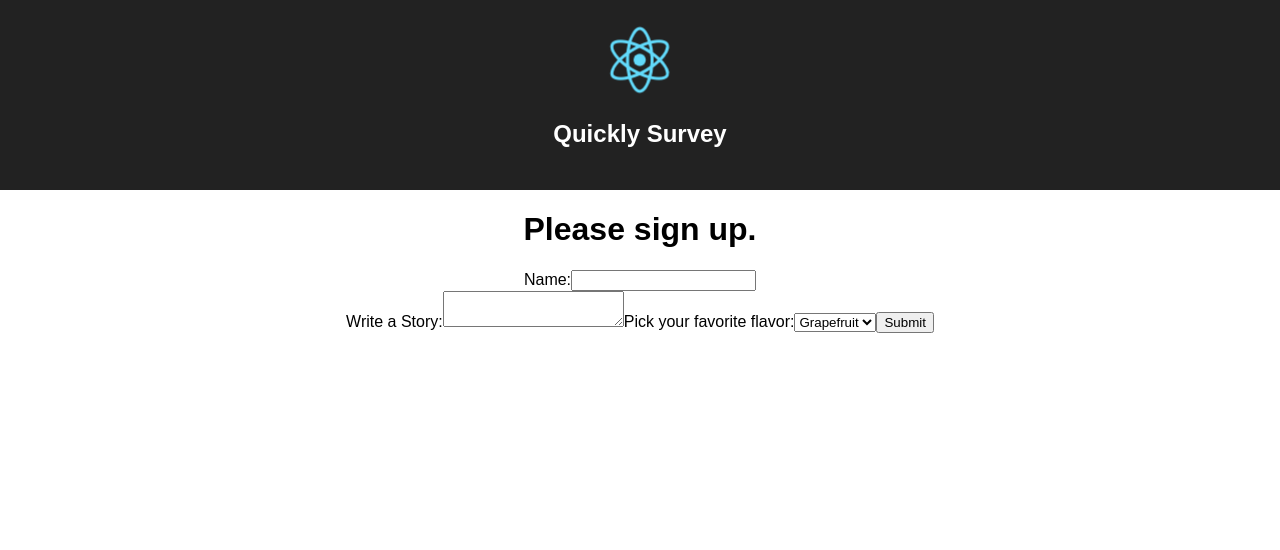
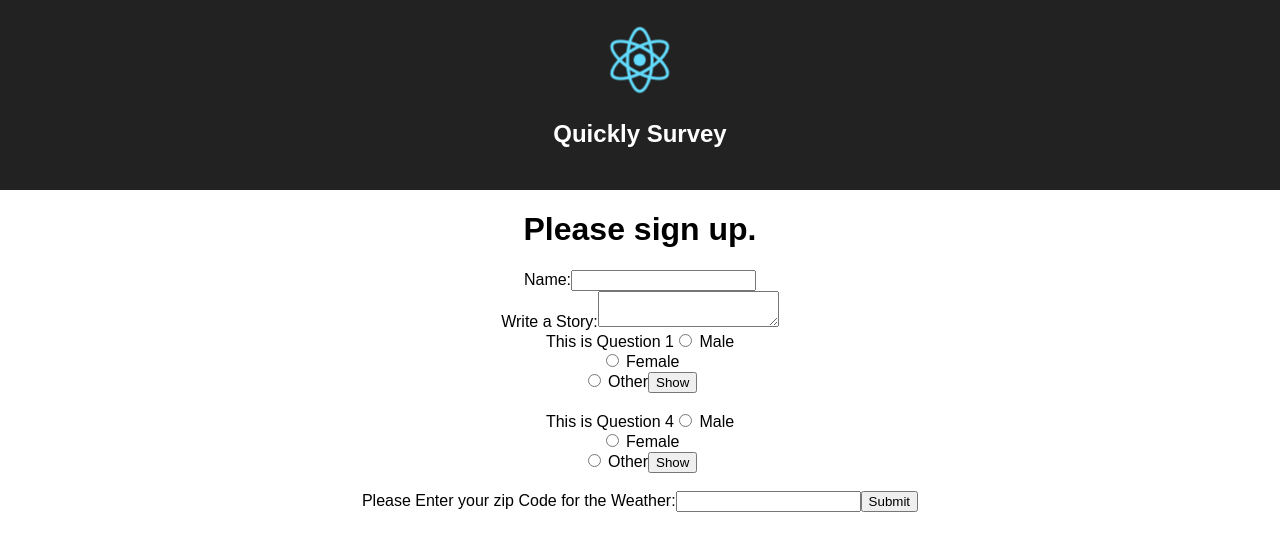
Before and after one commit to 52lions06/survey, a React (Create React App) app: page / in a window 1280 px wide. Shown: the top 550 px of the page. Built offline with nearby package versions, Linux system fonts and the light colour scheme.

Commit message:
restarted

```diff
--- a/src/components/Form/Form.js
+++ /dev/null
@@ -1,5 +0,0 @@
-import React from 'react';
-
-const Form = (props) => {
-
-}
--- a/src/components/Form/QuestionsA.js
+++ b/src/components/Form/QuestionsA.js
@@ -0,0 +1,35 @@
+import React from 'react';
+import ShowQuestions from './ShowQuestions'
+
+class QuestionsA extends React.Component {
+  constructor(props) {
+    super(props);
+    this.state = {showQuestions: false}
+    this.handleToggleClick = this.handleToggleClick.bind(this);
+  }
+
+  handleToggleClick() {
+    this.setState(prevState => ({
+      showQuestions: !prevState.showQuestions
+    }));
+  }
+
+  render() {
+    return (
+      <div>
+        <label>
+            This is Question 1
+            <input type="radio" name="ques1" value="male" /> Male<br/>
+            <input type="radio" name="ques1" value="female"/> Female<br/>
+            <input type="radio" name="ques1" value="other"/> Other
+          </label>
+        <ShowQuestions warn={this.state.showQuestions} />
+        <button onClick={this.handleToggleClick}>
+          {this.state.showQuestions ? 'Hide' : 'Show'}
+        </button>
+      </div>
+    );
+  }
+}
+
+export default QuestionsA;
--- a/src/components/Form/QuestionsB.js
+++ b/src/components/Form/QuestionsB.js
@@ -0,0 +1,35 @@
+import React from 'react';
+import ShowQuestions2 from './ShowQuestions2'
+
+class QuestionsB extends React.Component {
+  constructor(props) {
+    super(props);
+    this.state = {showQuestions: false}
+    this.handleToggleClick = this.handleToggleClick.bind(this);
+  }
+
+  handleToggleClick() {
+    this.setState(prevState => ({
+      showQuestions: !prevState.showQuestions
+    }));
+  }
+
+  render() {
+    return (
+      <div>
+          <label>
+            This is Question 4
+            <input type="radio" name="ques4" value="male" /> Male<br/>
+            <input type="radio" name="ques4" value="female"/> Female<br/>
+            <input type="radio" name="ques4" value="other"/> Other
+          </label>
+        <ShowQuestions2 warn={this.state.showQuestions} />
+        <button onClick={this.handleToggleClick}>
+          {this.state.showQuestions ? 'Hide' : 'Show'}
+        </button>
+      </div>
+    );
+  }
+}
+
+export default QuestionsB;
--- /dev/null
+++ b/src/components/Form/ShowQuestions.js
@@ -0,0 +1,28 @@
+import React from 'react';
+
+function ShowQuestions(props) {
+  if (!props.warn) {
+    return null;
+  }
+
+  return (
+    <div >
+      <label>
+            This is Question 2
+            <input type="radio" name="ques2" value="male" /> Male<br/>
+            <input type="radio" name="ques2" value="female"/> Female<br/>
+            <input type="radio" name="ques2" value="other"/> Other
+          </label>
+           <br />
+          <label>
+            This is Question 3
+            <input type="radio" name="ques3" value="male" /> Male<br/>
+            <input type="radio" name="ques3" value="female"/> Female<br/>
+            <input type="radio" name="ques3" value="other"/> Other
+          </label>
+           <br />!
+    </div>
+  );
+}
+
+export default ShowQuestions;
--- /dev/null
+++ b/src/components/Form/ShowQuestions2.js
@@ -0,0 +1,28 @@
+import React from 'react';
+
+function ShowQuestions2(props) {
+  if (!props.warn) {
+    return null;
+  }
+
+  return (
+    <div >
+      <label>
+            This is Question 5
+            <input type="radio" name="ques5" value="male" /> Male<br/>
+            <input type="radio" name="ques5" value="female"/> Female<br/>
+            <input type="radio" name="ques5" value="other"/> Other
+          </label>
+           <br />
+          <label>
+            This is Question 6
+            <input type="radio" name="ques6" value="male" /> Male<br/>
+            <input type="radio" name="ques6" value="female"/> Female<br/>
+            <input type="radio" name="ques6" value="other"/> Other
+          </label>
+           <br />
+    </div>
+  );
+}
+
+export default ShowQuestions2;
--- a/src/components/Survey.js
+++ b/src/components/Survey.js
@@ -1,5 +1,7 @@
 import React from 'react';
 import Greeting from './Greeting/Greeting';
+import QuestionsA from './Form/QuestionsA';
+import QuestionsB from './Form/QuestionsB';
 
 
 class Survey extends React.Component {
@@ -8,7 +10,7 @@ class Survey extends React.Component {
     this.state = {
       value: '',
       textArea: '',
-      select:'',
+      zipCode: '',
       login: false
     };
 
@@ -32,8 +34,7 @@ class Survey extends React.Component {
     this.setState({
       login: true,
       value: '',
-      textArea: '',
-      select: ''
+      textArea: ''
     })
   }
 
@@ -42,7 +43,7 @@ class Survey extends React.Component {
       <div>
         <Greeting
           name={this.state.value}
-      isLoggedIn={this.state.login}/>
+          isLoggedIn={this.state.login} />
         <form onSubmit={this.handleSubmit}>
           <label>
             Name:
@@ -52,25 +53,26 @@ class Survey extends React.Component {
               value={this.state.value}
               onChange={this.handleChange} />
           </label>
-        <br/>
+          <br />
           <label htmlFor="">
             Write a Story:
           <textarea
               name="textArea"
               value={this.state.textArea}
-            onChange={this.handleChange}/>
+              onChange={this.handleChange} />
           </label>
+          <QuestionsA />
+          <br/>
+          <QuestionsB />
+           <br />
+
           <label>
-          Pick your favorite flavor:
-          <select
-            name="select"
-            value={this.state.value}
-            onChange={this.handleChange}>
-            <option value="grapefruit">Grapefruit</option>
-            <option value="lime">Lime</option>
-            <option value="coconut">Coconut</option>
-            <option value="mango">Mango</option>
-          </select>
+            Please Enter your zip Code for the Weather:
+          <input
+              name="zipCode"
+              type="text"
+              value={this.state.zipCode}
+              onChange={this.handleChange} />
           </label>
             <input type="submit" value="Submit" />
       </form>
```
Also changed, not shown: src/components/Form/Sandbox.js (added, +178 -0 lines), src/components/Form/Name.js (deleted), src/components/Form/Sandbox2.js (added), src/components/Form/Select.js (deleted), src/components/Form/Text.js (deleted), 1 other file (tests, documents, lock files or other folders). Lines whose indentation alone changed are shown as unchanged.
